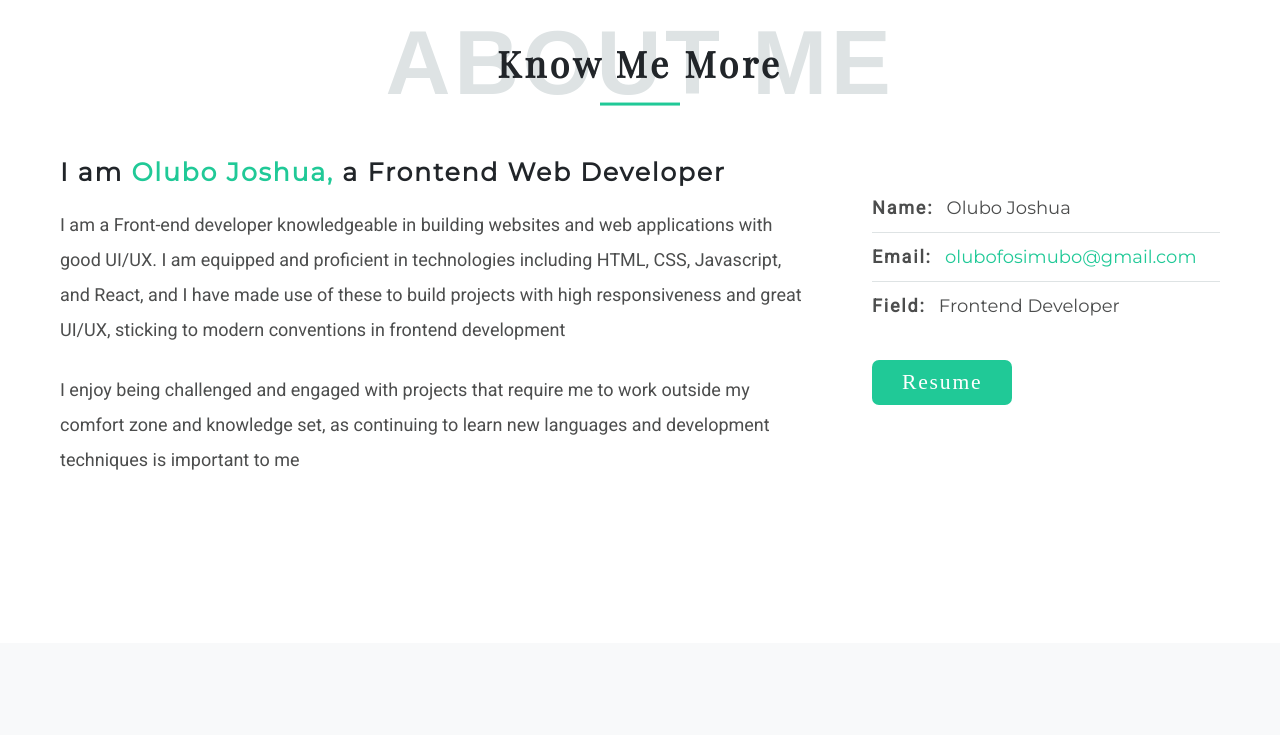
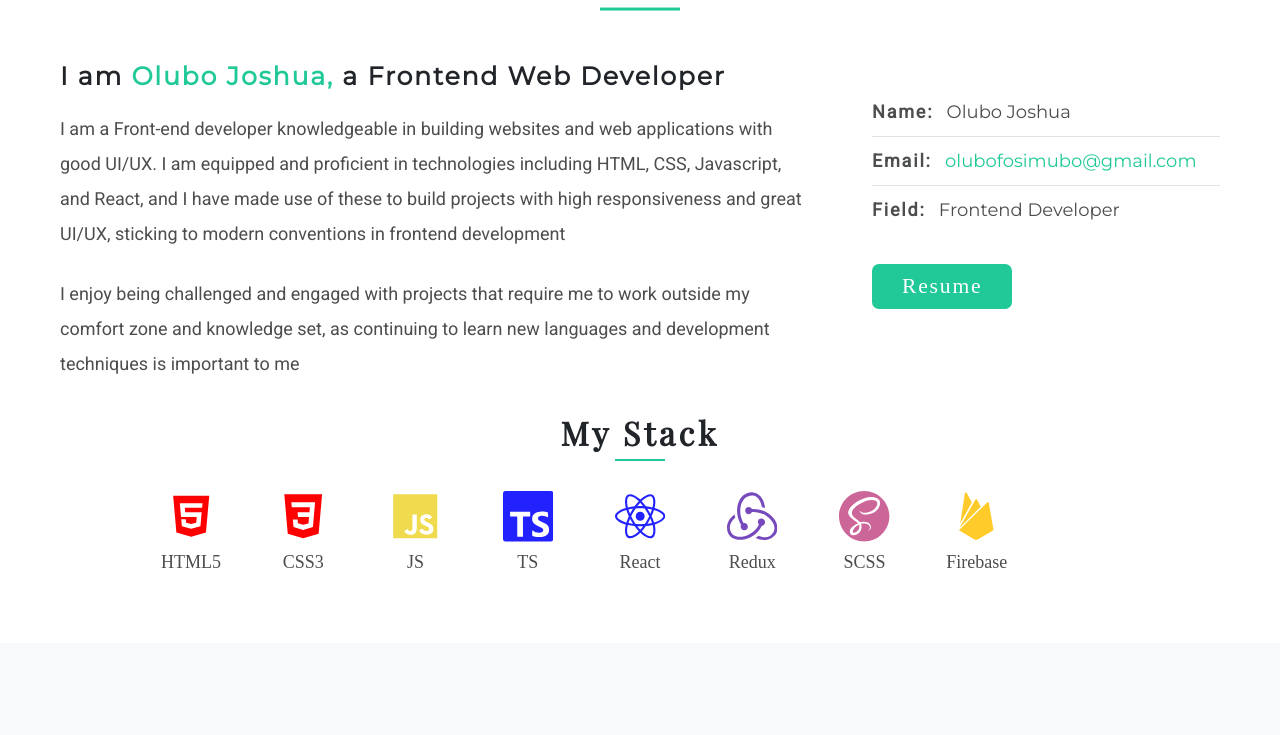
Before and after one commit to FojoBass/myPortfolio, a React (Create React App) app: page / in a window 1280 px wide. Shown: the part 957-1692 px from the top of the page. Built offline with nearby package versions, Linux system fonts and the light colour scheme.

Commit message:
Stack section added

```diff
--- a/package.json
+++ b/package.json
@@ -12,7 +12,7 @@
     "react-dom": "^18.2.0",
     "react-dotenv": "^0.1.3",
     "react-google-recaptcha": "^2.1.0",
-    "react-icons": "^4.8.0",
+    "react-icons": "^4.9.0",
     "react-router-dom": "^6.9.0",
     "react-scripts": "5.0.1",
     "web-vitals": "^2.1.4"
--- a/src/App.js
+++ b/src/App.js
@@ -47,7 +47,6 @@ const App = () => {
     }
 
     if (sectionRef && !error) {
-      console.log(window.pageYOffset);
       if (window.pageYOffset < homeSectRef.current.bottom - navHeight - 120)
         setSectId(homeSectRef.current.id);
       else if (
--- a/src/Pages/About/about.css
+++ b/src/Pages/About/about.css
@@ -98,6 +98,88 @@
   box-shadow: 5px 3px 10px #000000;
 }
 
+.stack_sect {
+  margin-top: 20px;
+  max-width: 1000px;
+  margin: 30px auto 0;
+}
+
+.stack_sect h2 {
+  text-transform: capitalize;
+  font-family: var(--fnt2);
+  color: var(--hdg-clr2);
+  font-size: var(--mlrg-fnt);
+  display: flex;
+  flex-direction: column;
+  align-items: center;
+  justify-content: center;
+  letter-spacing: 0.2rem;
+}
+
+.stack_sect h2 span {
+  width: 50px;
+  height: 2px;
+  background-color: var(--spc-clr);
+  display: inline-block;
+  margin-top: 5px;
+}
+
+.stack_wrapper {
+  display: grid;
+  grid-template-columns: repeat(auto-fill, minmax(100px, 1fr));
+  margin-top: 30px;
+  grid-column-gap: 10px;
+  grid-row-gap: 15px;
+}
+
+.stack_icon {
+  font-size: var(--xlrg-fnt);
+  text-align: center;
+  display: flex;
+  flex-direction: column;
+  align-items: center;
+  justify-content: center;
+  /* background-color: blue; */
+}
+
+.stack_title {
+  font-size: var(--xsml-fnt);
+  color: var(--txt-clr1) !important;
+  margin-top: 10px;
+}
+
+.stack_icon.html {
+  color: #ff0000;
+}
+
+.stack_icon.css {
+  color: #ff0000;
+}
+
+.stack_icon.js {
+  color: #f0db4f;
+}
+
+.stack_icon.ts {
+  color: #2222ff;
+}
+
+.stack_icon.react {
+  color: #2222ff;
+}
+
+.stack_icon.redux {
+  color: #764abc;
+}
+
+.stack_icon.sass {
+  color: #c69;
+}
+
+.stack_icon.firebase {
+  color: #ffcb2b;
+}
+
 @media screen and (max-width: 400px) {
   #about h3 {
     font-size: var(--sml-fnt);
--- a/src/Pages/About/index.js
+++ b/src/Pages/About/index.js
@@ -2,6 +2,11 @@ import React from 'react';
 import './about.css';
 import { Link } from 'react-router-dom';
 import { useGlobalContext } from '../../context';
+import { AiFillHtml5 } from 'react-icons/ai';
+import { FaReact } from 'react-icons/fa';
+import { IoLogoCss3 } from 'react-icons/io';
+import { IoLogoFirebase, IoLogoJavascript } from 'react-icons/io5';
+import { SiTypescript, SiRedux, SiSass } from 'react-icons/si';
 
 const About = () => {
   const { sectionRef } = useGlobalContext();
@@ -65,6 +70,54 @@ const About = () => {
             </div>
           </div>
         </article>
+
+        <div className='stack_sect'>
+          <h2>
+            my stack <span></span>
+          </h2>
+
+          <div className='stack_wrapper'>
+            <div className='stack_icon html'>
+              <AiFillHtml5 />
+              <span className='stack_title'>HTML5</span>
+            </div>
+
+            <div className='stack_icon css'>
+              <IoLogoCss3 />
+              <span className='stack_title'>CSS3</span>
+            </div>
+
+            <div className='stack_icon js'>
+              <IoLogoJavascript />
+              <span className='stack_title'>JS</span>
+            </div>
+
+            <div className='stack_icon ts'>
+              <SiTypescript />
+              <span className='stack_title'>TS</span>
+            </div>
+
+            <div className='stack_icon react'>
+              <FaReact />
+              <span className='stack_title'>React</span>
+            </div>
+
+            <div className='stack_icon redux'>
+              <SiRedux />
+              <span className='stack_title'>Redux</span>
+            </div>
+
+            <div className='stack_icon sass'>
+              <SiSass />
+              <span className='stack_title'>SCSS</span>
+            </div>
+
+            <div className='stack_icon firebase'>
+              <IoLogoFirebase />
+              <span className='stack_title'>Firebase</span>
+            </div>
+          </div>
+        </div>
       </div>
     </section>
   );
```
Also changed, not shown: 1 other file (tests, documents, lock files or other folders).
